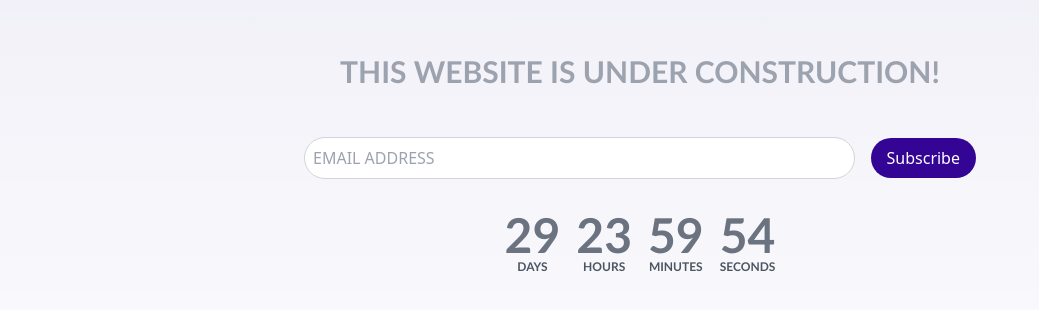
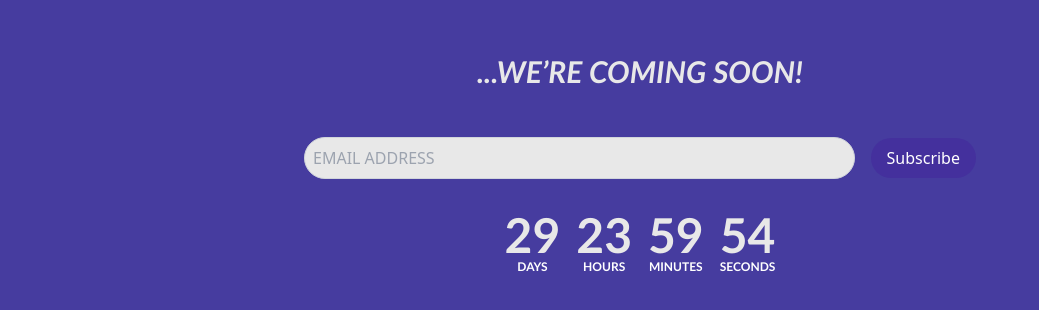
Before and after one commit to zieeco/coming-soon-page, a Next.js app: page / in a window 1280 px wide. Shown: the part 220-530 px from the top of the page, without its empty margins (0-1039 px from the left). Built offline with nearby package versions, Linux system fonts and the light colour scheme.

Commit message:
style(css): update styles in globals.css, refactor classes in MainContent and CountdownTimer components

```diff
--- a/src/app/globals.css
+++ b/src/app/globals.css
@@ -4,8 +4,8 @@
 
 :root {
   --foreground-rgb: 0, 0, 0;
-  --background-start-rgb: 237, 236, 246;
-  --background-end-rgb: 255, 255, 255;
+  --background-start-rgb: 70, 60, 159;
+  --background-end-rgb: 70, 60, 159;
 }
 
 .all-font {
@@ -15,6 +15,7 @@
 .br {
   border-radius: 30px;
 }
+
 
 body {
   color: rgb(var(--foreground-rgb));
--- a/src/components/CountdownTimer.tsx
+++ b/src/components/CountdownTimer.tsx
@@ -40,20 +40,20 @@ const CountdownTimer: React.FC<CountdownTimerProps> = ({ initialTargetDate }) =>
   return (
     <div className="flex justify-center items-center flex-wrap gap-4 my-8">
       <div className="all-font flex flex-col items-center">
-        <p className="font-semibold text-gray-500  md:font-extrabold md:text-5xl ">{timeLeft.days}</p>
-        <p className="text-xs text-gray-600  uppercase font-bold">Days</p>
+        <p className="font-semibold text-[rgb(232,232,232)]  md:font-extrabold md:text-5xl ">{timeLeft.days}</p>
+        <p className="text-xs text-white  uppercase font-bold">Days</p>
       </div>
       <div className="all-font flex flex-col items-center">
-        <p className="font-semibold text-gray-500  md:font-extrabold md:text-5xl ">{timeLeft.hours}</p>
-        <p className="text-xs text-gray-600  uppercase font-bold">Hours</p>
+        <p className="font-semibold text-[rgb(232,232,232)]  md:font-extrabold md:text-5xl ">{timeLeft.hours}</p>
+        <p className="text-xs text-white  uppercase font-bold">Hours</p>
       </div>
       <div className="all-font flex flex-col items-center">
-        <p className="font-semibold text-gray-500  md:font-extrabold md:text-5xl">{timeLeft.minutes}</p>
-        <p className="text-xs text-gray-600  uppercase font-bold">Minutes</p>
+        <p className="font-semibold text-[rgb(232,232,232)]  md:font-extrabold md:text-5xl">{timeLeft.minutes}</p>
+        <p className="text-xs text-white  uppercase font-bold">Minutes</p>
       </div>
       <div className="all-font flex flex-col items-center">
-        <p className="font-semibold text-gray-500  md:font-extrabold md:text-5xl">{timeLeft.seconds}</p>
-        <p className="text-xs text-gray-600  uppercase font-bold">Seconds</p>
+        <p className="font-semibold text-[rgb(232,232,232)]  md:font-extrabold md:text-5xl">{timeLeft.seconds}</p>
+        <p className="text-xs text-white  uppercase font-bold">Seconds</p>
       </div>
     </div>
   );
--- a/src/components/MainContent.tsx
+++ b/src/components/MainContent.tsx
@@ -70,7 +70,7 @@ const MainContent: React.FC = () => {
     <div className="w-full flex flex-col h-screen text-center p-8 bbb justify-center items-center">
       <div className="one w-full flex-col mborder items-center mx-auto  md:max-w-2xl">
         <div className="countdown-container mb-12">
-          <h1 className="all-font font-bold uppercase text-gray-400 md:text-3xl">This website is under construction!</h1>
+          <h1 className="all-font font-bold uppercase text-[rgb(232,232,232)] md:text-3xl italic">...We&rsquo;re coming soon!</h1>
           {/* <h4 className="all-font uppercase">We will be live in:</h4> */}
         </div>
 
@@ -91,11 +91,11 @@ const MainContent: React.FC = () => {
                 value={email}
                 required
                 onChange={(e) => setEmail(e.target.value)}
-                className="border br border-gray-300 p-2 w-full"
+                className="border br border-gray-300 p-2 w-full bg-[rgb(232,232,232)]"
                 placeholder="EMAIL ADDRESS"
               />
               <button type="submit"
-                className="bg-[rgb(52,4,149)] text-white px-4 py-2 hover:bg-[rgb(82,9,237)] br
+                className="bg-[rgb(68,48,157)] text-white px-4 py-2 hover:bg-[rgb(50,41,124)] br
                 mx-auto sm:mx-0"
                 disabled={isSubscribed || isLoading}>
                 {isLoading ? (
@@ -115,7 +115,7 @@ const MainContent: React.FC = () => {
         {initialTargetDate ? (
           <CountdownTimer initialTargetDate={initialTargetDate} />
         ) : (
-          <p className="w-12 h-12 my-5 rounded-full animate-spin mx-auto border-4 border-solid border-gray-500 border-t-transparent"></p>
+          <p className="w-12 h-12 my-5 rounded-full animate-spin mx-auto border-4 border-solid border-white border-t-transparent"></p>
         )}
       </div>
     </div>
```
